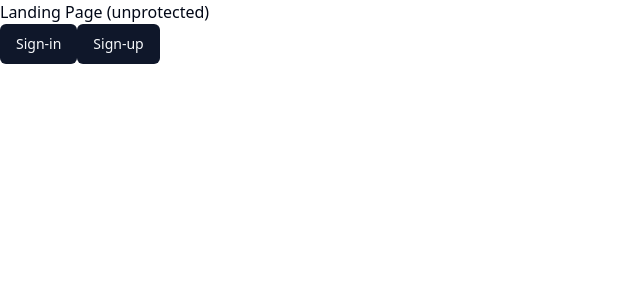
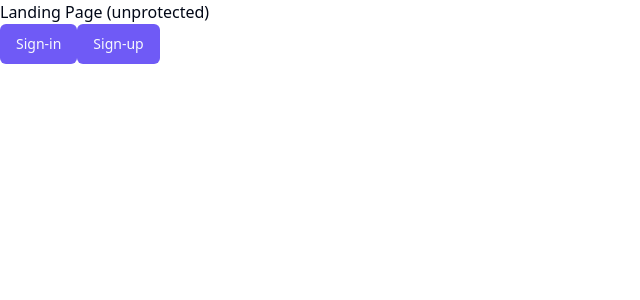
Before and after one commit to PrathamPrajapati7/Fusion-AI, a Next.js app: page / in a window 1280 px wide. Shown: the top 300 px of the page, without its empty margins (0-640 px from the left). Built offline with nearby package versions, Linux system fonts and the light colour scheme.

Commit message:
changed progress bar color and generate btn color

```diff
--- a/src/app/globals.css
+++ b/src/app/globals.css
@@ -16,7 +16,7 @@
       --card-foreground: 222.2 84% 4.9%;
       --popover: 0 0% 100%;
       --popover-foreground: 222.2 84% 4.9%;
-      --primary: 222.2 47.4% 11.2%;
+      --primary: 248 90% 66%;
       --primary-foreground: 210 40% 98%;
       --secondary: 210 40% 96.1%;
       --secondary-foreground: 222.2 47.4% 11.2%;
```
